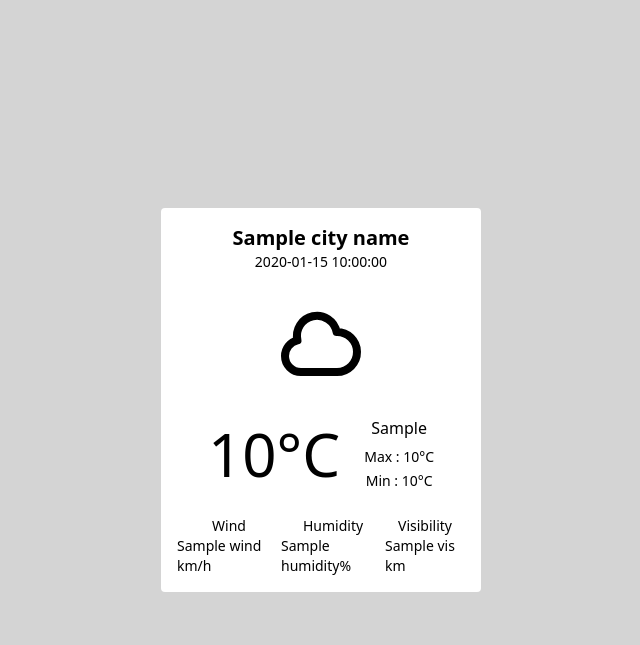
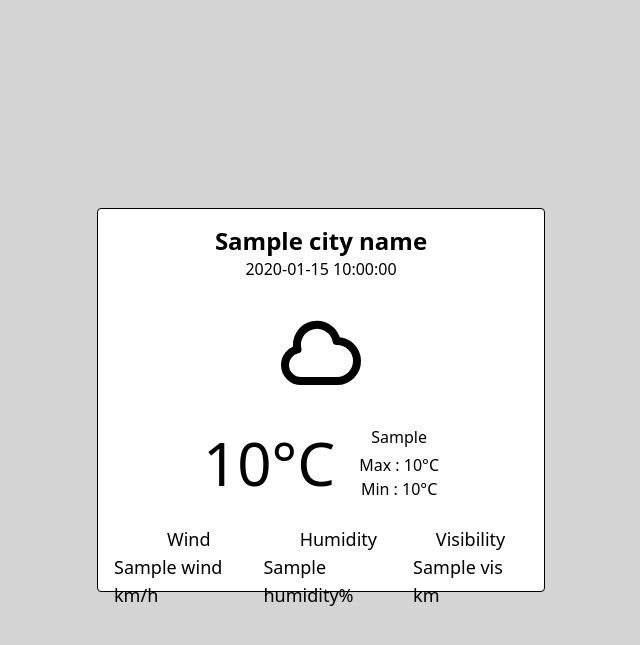
Before and after one commit to szkruk/WeatherApp, a Flask app: template templates/index.html in a window 1280 px wide. Shown: the top 645 px of the page, without its empty margins (319-959 px from the left). Run offline with Flask 2, Linux system fonts and the light colour scheme; the template is opened without the code that fills it: most values are stand-ins (such as "Sample title", 1, 10 or a date in 2020).

```diff
--- a/static/css/dist/output.css
+++ b/static/css/dist/output.css
@@ -566,6 +566,18 @@ video {
   height: 8rem;
 }
 
+.h-3\/5 {
+  height: 60%;
+}
+
+.h-4\/5 {
+  height: 80%;
+}
+
+.h-96 {
+  height: 24rem;
+}
+
 .min-h-screen {
   min-height: 100vh;
 }
@@ -590,12 +602,24 @@ video {
   width: 8rem;
 }
 
+.w-1\/2 {
+  width: 50%;
+}
+
+.w-1\/4 {
+  width: 25%;
+}
+
 .max-w-lg {
   max-width: 32rem;
 }
 
 .max-w-xs {
   max-width: 20rem;
+}
+
+.max-w-md {
+  max-width: 28rem;
 }
 
 .flex-row {
@@ -642,6 +666,14 @@ video {
   border-width: 1px;
 }
 
+.border-8 {
+  border-width: 8px;
+}
+
+.border-2 {
+  border-width: 2px;
+}
+
 .bg-white {
   --tw-bg-opacity: 1;
   background-color: rgb(255 255 255 / var(--tw-bg-opacity));
@@ -650,6 +682,11 @@ video {
 .bg-lightviolet {
   --tw-bg-opacity: 1;
   background-color: rgb(205 180 219 / var(--tw-bg-opacity));
+}
+
+.bg-lightpink {
+  --tw-bg-opacity: 1;
+  background-color: rgb(255 175 204 / var(--tw-bg-opacity));
 }
 
 .p-4 {
@@ -690,6 +727,16 @@ video {
   line-height: 1;
 }
 
+.text-lg {
+  font-size: 1.125rem;
+  line-height: 1.75rem;
+}
+
+.text-base {
+  font-size: 1rem;
+  line-height: 1.5rem;
+}
+
 .font-medium {
   font-weight: 500;
 }
--- a/templates/index.html
+++ b/templates/index.html
@@ -4,7 +4,7 @@
     <meta charset="UTF-8" />
     <meta http-equiv="X-UA-Compatible" content="IE=edge" />
     <meta name="viewport" content="width=\, initial-scale=1.0" />
-    <title>Document</title>
+    <title>{{city_name}}</title>
     <link
       href="{{url_for('static',filename='css/dist/output.css')}}"
       rel="stylesheet"
@@ -12,30 +12,11 @@
   </head>
   <body>
     <div class="min-h-screen flex items-center justify-center">
-      <div class="flex flex-col bg-white rounded p-4 w-full max-w-xs">
-        {% if error %}
-        <h1 class="text-center">There is no city like this</h1>
-        <div
-          class="mt-6 text-6xl self-center inline-flex items-center justify-center rounded-lg text-indigo-400 h-24 w-24"
-        >
-          <svg
-            class="w-32 h-32"
-            fill="none"
-            stroke="currentColor"
-            viewBox="0 0 24 24"
-            xmlns="http://www.w3.org/2000/svg"
-          >
-            <path
-              stroke-linecap="round"
-              stroke-linejoin="round"
-              stroke-width="2"
-              d="M3 15a4 4 0 004 4h9a5 5 0 10-.1-9.999 5.002 5.002 0 10-9.78 2.096A4.001 4.001 0 003 15z"
-            ></path>
-          </svg>
-        </div>
-        {% else %}
-        <div class="font-bold text-xl text-center">{{city_name}}</div>
-        <div class="text-sm text-gray-500 text-center">{{date}}</div>
+      <div
+        class="flex flex-col bg-white rounded p-4 w-full h-96 max-w-md border"
+      >
+        <div class="font-bold text-2xl text-center">{{city_name}}</div>
+        <div class="text-base text-gray-500 text-center">{{date}}</div>
         <div
           class="mt-6 text-6xl self-center inline-flex items-center justify-center rounded-lg text-indigo-400 h-24 w-24"
         >
@@ -59,16 +40,18 @@
           <div class="flex flex-col items-center ml-6">
             <div>{{main_weather}}</div>
             <div class="mt-1">
-              <span class="text-sm"><i class="far fa-long-arrow-up"></i></span>
-              <span class="text-sm font-light text-gray-500"
+              <span class="text-base"
+                ><i class="far fa-long-arrow-up"></i
+              ></span>
+              <span class="text-base font-light text-gray-500"
                 >Max : {{temp_max}}°C</span
               >
             </div>
             <div>
-              <span class="text-sm"
+              <span class="text-base"
                 ><i class="far fa-long-arrow-down"></i
               ></span>
-              <span class="text-sm font-light text-gray-500"
+              <span class="text-base font-light text-gray-500"
                 >Min : {{temp_min}}°C</span
               >
             </div>
@@ -76,19 +59,18 @@
         </div>
         <div class="flex flex-row justify-between mt-6">
           <div class="flex flex-col items-center">
-            <div class="font-medium text-sm">Wind</div>
-            <div class="text-sm text-gray-500">{{wind}} km/h</div>
+            <div class="font-medium text-lg">Wind</div>
+            <div class="text-lg text-gray-500">{{wind}} km/h</div>
           </div>
           <div class="flex flex-col items-center">
-            <div class="font-medium text-sm">Humidity</div>
-            <div class="text-sm text-gray-500">{{humidity}}%</div>
+            <div class="font-medium text-lg">Humidity</div>
+            <div class="text-lg text-gray-500">{{humidity}}%</div>
           </div>
           <div class="flex flex-col items-center">
-            <div class="font-medium text-sm">Visibility</div>
-            <div class="text-sm text-gray-500">{{vis}} km</div>
+            <div class="font-medium text-lg">Visibility</div>
+            <div class="text-lg text-gray-500">{{vis}} km</div>
           </div>
         </div>
-        {% endif %}
       </div>
     </div>
   </body>
```
Also changed, not shown: home.py (+7 -13 lines), templates/home.html (+15 -7 lines).
